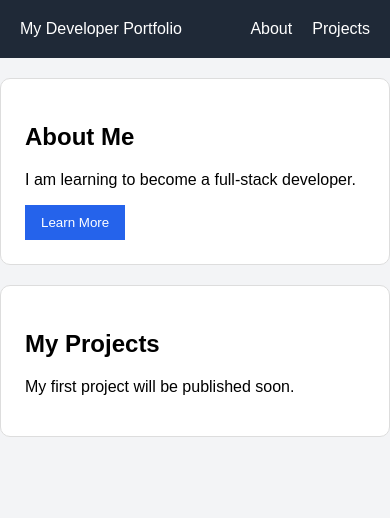
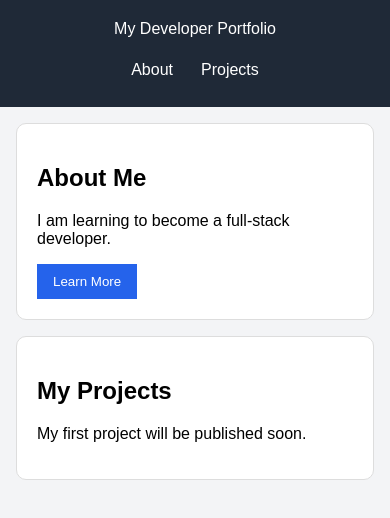
Before and after one commit to Shahidmi/fullstack-bootcamp, a plain HTML site: page day-01/index.html in a window 390 px wide. Drawn offline with Linux system fonts and the light colour scheme.

Commit message:
Add responsive layout and navigation styling

```diff
--- a/day-01/style.css
+++ b/day-01/style.css
@@ -22,6 +22,7 @@ body {
 .nav-links a{
     text-decoration: none;
     color: white;
+    padding: 8px 4px;
 }
 
 .nav-links a:hover{
@@ -44,3 +45,24 @@ body {
     border: none;
     cursor: pointer;
 }
+
+
+
+/* Responsive layout for tablets and mobile phones */
+@media (max-width: 600px) {
+    .nav-bar {
+        flex-direction: column;
+        gap: 15px;
+        text-align: center;
+    }
+
+    .nav-links {
+        justify-content: center;
+        flex-wrap: wrap;
+    }
+
+    .card {
+        margin: 16px;
+        padding: 20px;
+    }
+}
```
